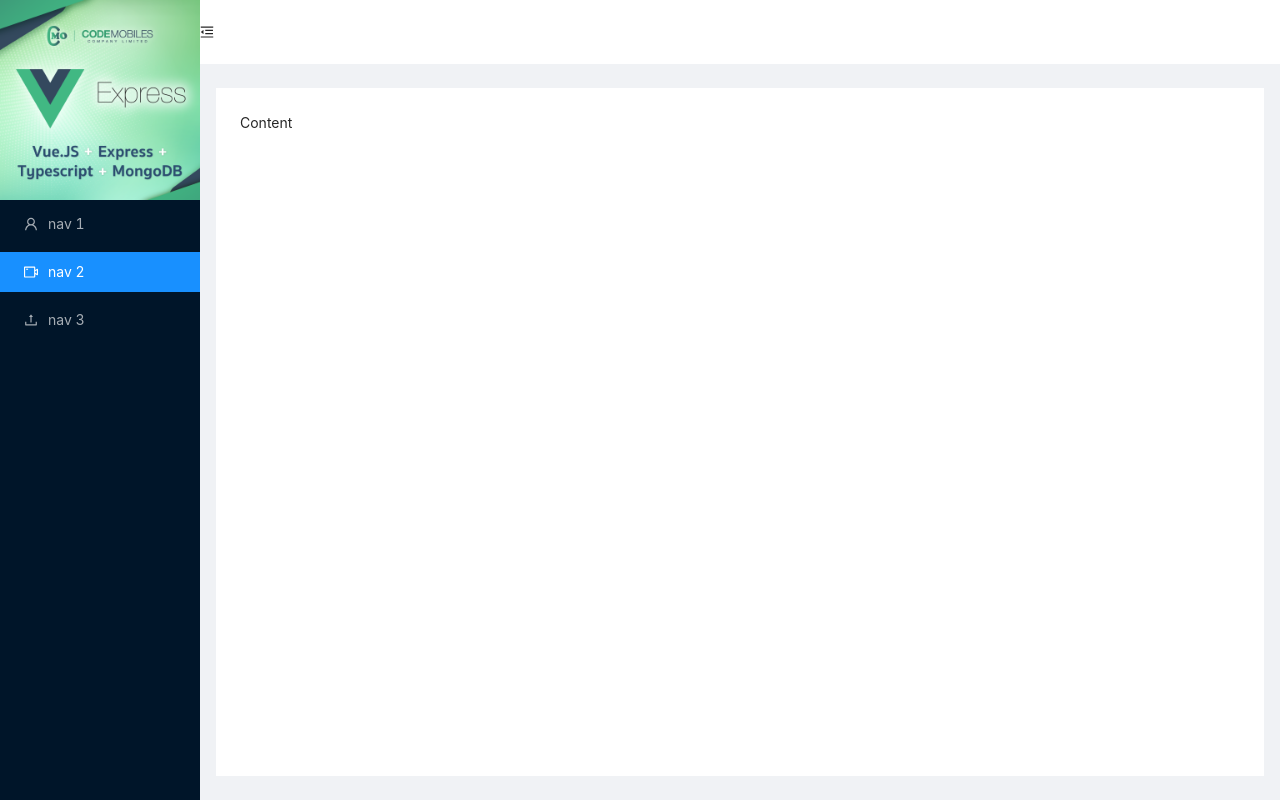
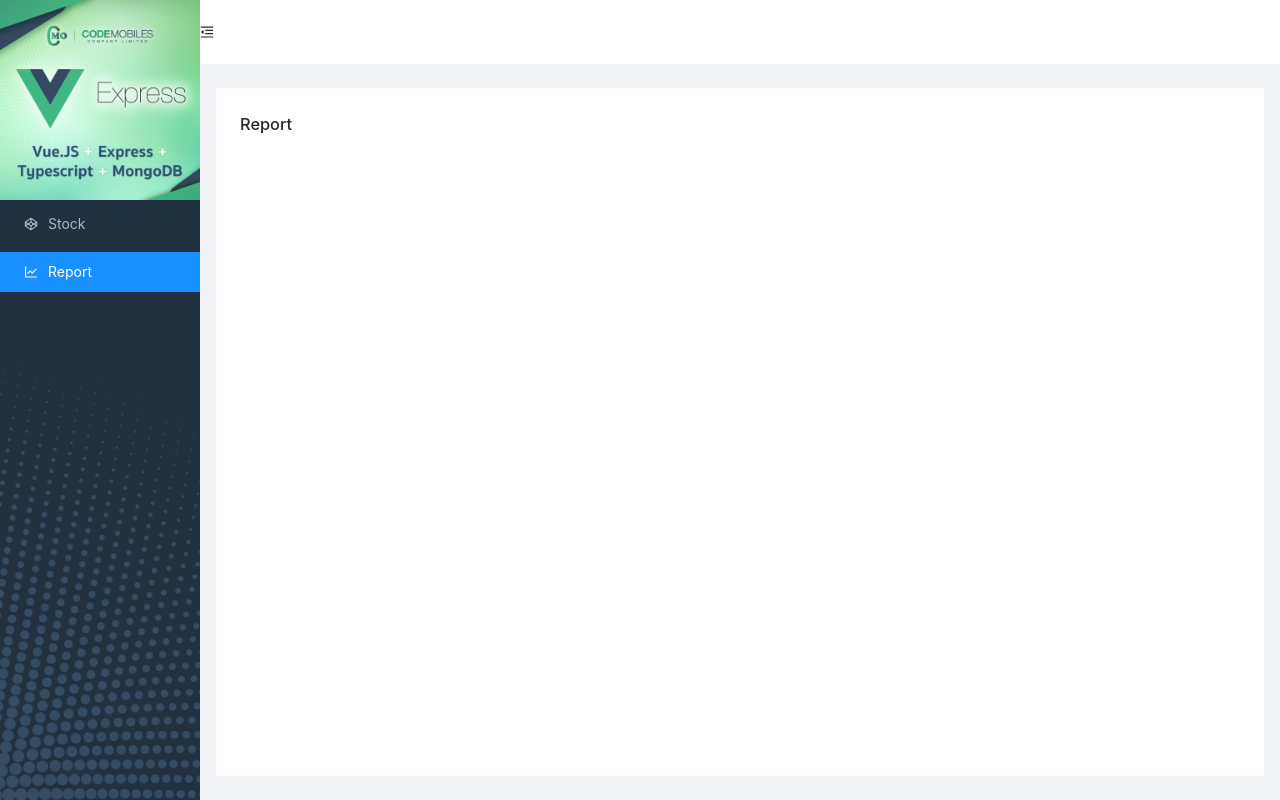
Before and after one commit to codemobiles/vuejs3-antd-online-cmstock-workshop, a Vue app in the folder frontend/: page /report in a window 1280 px wide. Before the commit this address led to /login. Built offline with nearby package versions, Linux system fonts and the light colour scheme.

Commit message:
ep15_revise_menu_ui

```diff
--- a/frontend/src/App.vue
+++ b/frontend/src/App.vue
@@ -11,7 +11,7 @@
           minHeight: '280px',
         }"
       >
-        Content
+        <Content />
       </a-layout-content>
     </a-layout>
   </a-layout>
@@ -20,11 +20,13 @@
 // import Menu from "./components/core/Menu.vue";
 import Menu from "@/components/core/Menu.vue";
 import Header from "./components/core/Header.vue";
+import Content from "./components/core/Content.vue";
 import { defineComponent, ref } from "vue";
 export default defineComponent({
   components: {
     Menu,
     Header,
+    Content,
   },
   setup() {
     return {
--- a/frontend/src/components/core/Menu.vue
+++ b/frontend/src/components/core/Menu.vue
@@ -1,23 +1,34 @@
 <template>
-  <a-layout-sider :collapsed="collapsed" :trigger="null" collapsible>
+  <a-layout-sider
+    :collapsed="collapsed"
+    :trigger="null"
+    collapsible
+    style="
+      background: url(src/assets/bg-menu-2.png);
+      background-color: #213140 !important;
+      background-repeat: no-repeat;
+      background-size: cover;
+    "
+  >
     <img
       @click="toggleCollapsed"
       src="@/assets/05-banner-vuejs.png"
       alt=""
       style="width: 100%"
     />
-    <a-menu v-model:selectedKeys="selectedKeys" theme="dark" mode="inline">
-      <a-menu-item key="1">
-        <user-outlined />
-        <span>nav 1</span>
+    <a-menu
+      v-model:selectedKeys="selectedKeys"
+      theme="dark"
+      mode="inline"
+      style="background-color: transparent"
+    >
+      <a-menu-item key="1" @click="router.push('/stock')">
+        <CodepenOutlined />
+        <span>Stock</span>
       </a-menu-item>
-      <a-menu-item key="2">
-        <video-camera-outlined />
-        <span>nav 2</span>
-      </a-menu-item>
-      <a-menu-item key="3">
-        <upload-outlined />
-        <span>nav 3</span>
+      <a-menu-item key="2" @click="$router.push('/report')">
+        <LineChartOutlined />
+        <span>Report</span>
       </a-menu-item>
     </a-menu>
   </a-layout-sider>
@@ -25,31 +36,24 @@
 
 <script lang="ts">
 import { ref } from "vue";
-import {
-  UserOutlined,
-  VideoCameraOutlined,
-  UploadOutlined,
-  MenuUnfoldOutlined,
-  MenuFoldOutlined,
-} from "@ant-design/icons-vue";
+import * as Icons from "@ant-design/icons-vue";
+import { useRouter } from "vue-router";
 export default {
   name: "Menu",
   props: ["collapsed"],
   emits: ["update:collapsed"],
   components: {
-    UserOutlined,
-    VideoCameraOutlined,
-    UploadOutlined,
-    MenuUnfoldOutlined,
-    MenuFoldOutlined,
+    ...Icons,
   },
   setup(props, { emit }) {
     const selectedKeys = ref<string[]>(["2"]);
+    const router = useRouter();
+
     const toggleCollapsed = () => {
       emit("update:collapsed", !props.collapsed);
     };
 
-    return { selectedKeys, toggleCollapsed };
+    return { selectedKeys, toggleCollapsed, router };
   },
 };
 </script>
--- a/frontend/src/router/index.ts
+++ b/frontend/src/router/index.ts
@@ -1,7 +1,8 @@
 import * as vueRouter from "vue-router";
-import Login from "../views/Login.vue";
-import Register from "../views/Register.vue";
-import Stock from "../views/Stock.vue";
+import Login from "@/views/Login.vue";
+import Register from "@/views/Register.vue";
+import Stock from "@/views/Stock.vue";
+import Report from "@/views/Report.vue";
 const routes: Array<vueRouter.RouteRecordRaw> = [
   {
     path: "/login",
@@ -15,9 +16,13 @@ const routes: Array<vueRouter.RouteRecordRaw> = [
   },
   {
     path: "/stock",
-    meta: { isSecured: true },
     name: "stock",
     component: Stock,
+  },
+  {
+    path: "/report",
+    name: "report",
+    component: Report,
   },
   {
     path: "/",
--- /dev/null
+++ b/frontend/src/views/Report.vue
@@ -0,0 +1,11 @@
+<template>
+  <h1>Report</h1>
+</template>
+
+<script lang="ts">
+export default {
+  name: "Report",
+};
+</script>
+
+<style></style>
```
